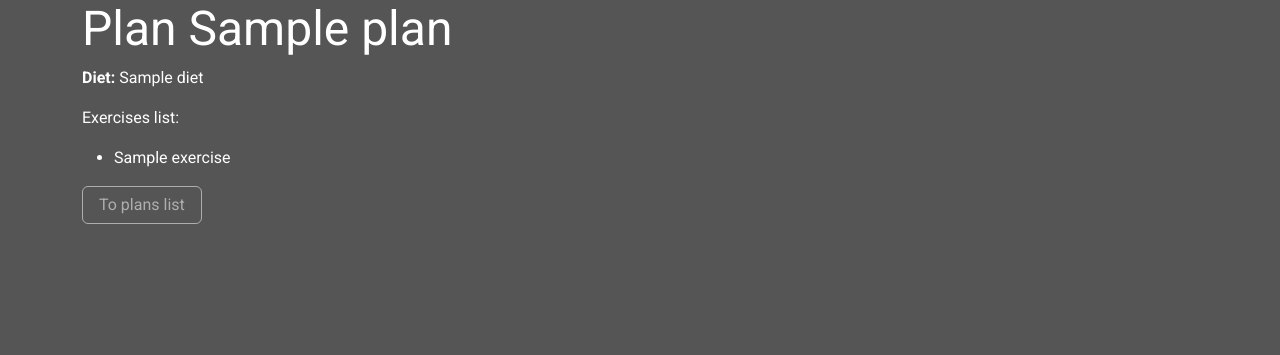
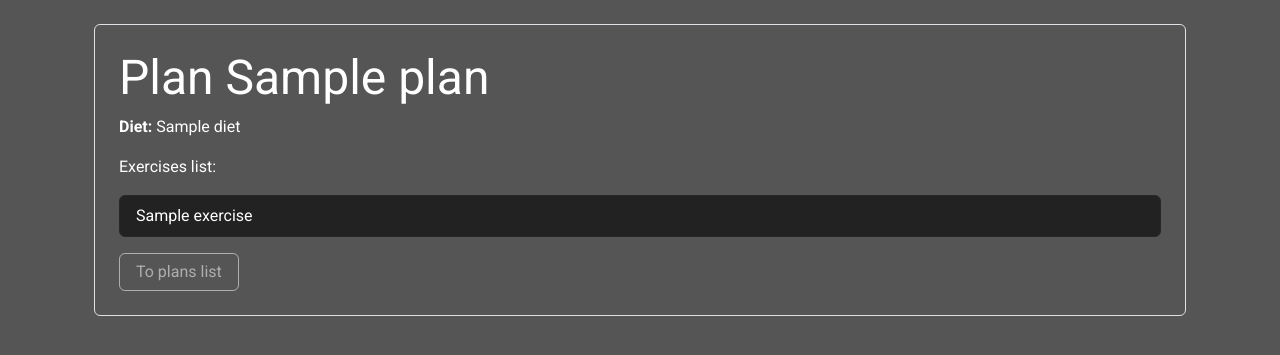
Before and after one commit to Samekmat/Plan-Diet, a Django app: page /plan/1/ in a window 1280 px wide. Shown: the part 74-429 px from the top of the page. Run offline with Django 3.2, Linux system fonts and the light colour scheme; tables that the repository leaves empty hold one stand-in row (values such as "Sample post").

Commit message:
style: new style for diet-detail template

```diff
--- a/src/plans/templates/plans/plan.html
+++ b/src/plans/templates/plans/plan.html
@@ -1,20 +1,23 @@
 {% extends 'base.html' %}
+
 {% block title %}
     Plan no.{{ plan.pk }}
 {% endblock %}
+
 {% block content %}
-    <div class="plan-box">
+    <div class="container mt-4">
+        <div class="plan-box p-4 border rounded">
             <h2 class="p-lower">Plan {{ plan.name }}</h2>
-    <p><b>Diet:</b> {{ plan.diet }}</p>
+            <p><strong>Diet:</strong> {{ plan.diet }}</p>
             <p>Exercises list:</p>
-    <ul>
+            <ul class="list-group">
                 {% if plan %}
                     {% for exercise in plan.exercises.all %}
-            <li>{{ exercise.name }}</li>
+                        <li class="list-group-item">{{ exercise.name }}</li>
                     {% endfor %}
                 {% endif %}
-
             </ul>
-    <a class="btn btn-outline-dark" href="{% url 'plans:plan-list' %}">To plans list</a>
+            <a class="btn btn-outline-dark mt-3" href="{% url 'plans:plan-list' %}">To plans list</a>
+        </div>
     </div>
 {% endblock %}
```
Also changed, not shown: 1 other file. Lines whose indentation alone changed are shown as unchanged.
